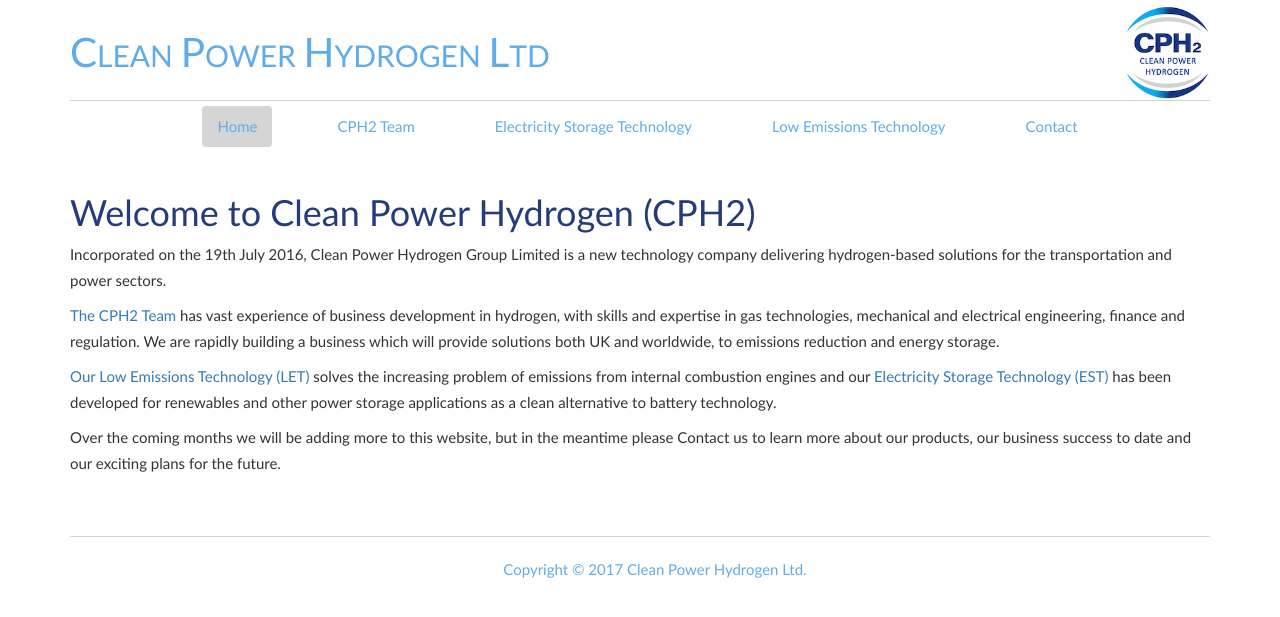
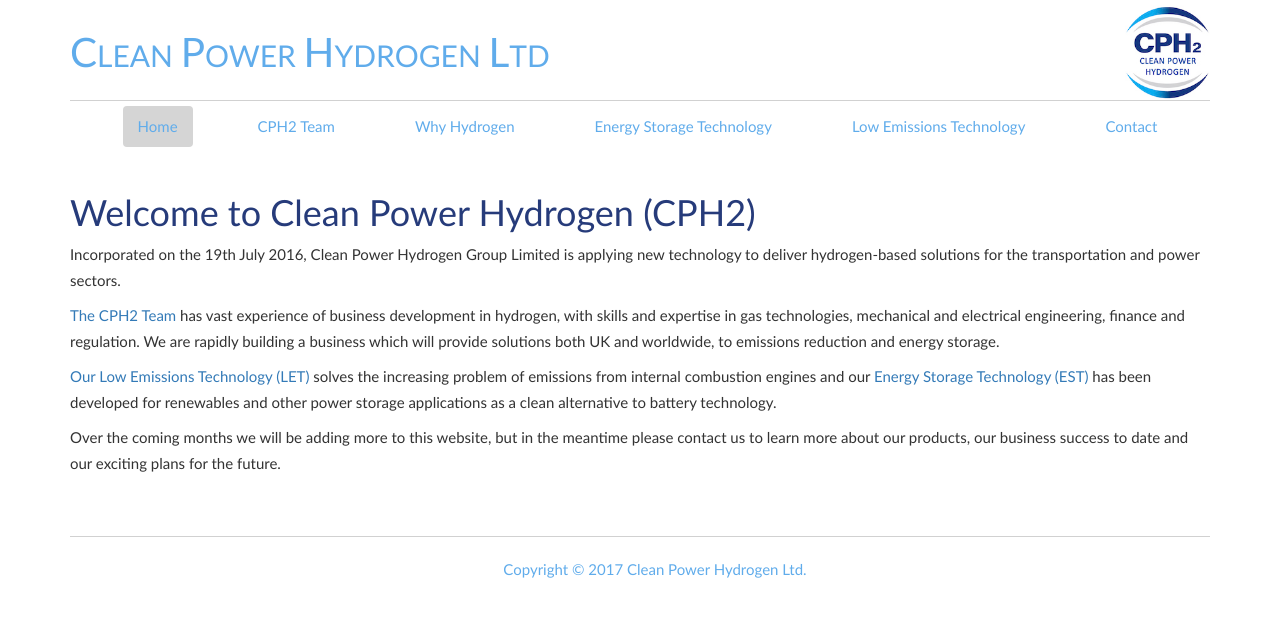
Before and after one commit to tcranston/cit-cph2, a Jekyll site: the page built from index.md, in a window 1280 px wide. Shown: the top 617 px of the page. Built offline with Jekyll 4.4.1, drawn with Linux system fonts in a browser that asks for light colours.

```diff
--- a/_config.yml
+++ b/_config.yml
@@ -9,7 +9,8 @@ url: "http://yourdomain.com" # the base hostname & protocol for your site
 main_menu:
   - Home
   - CPH2 Team
-  - Electricity Storage Technology
+  - Why Hydrogen
+  - Energy Storage Technology
   - Low Emissions Technology
   - Contact
 
--- a/index.md
+++ b/index.md
@@ -4,10 +4,10 @@ title: Welcome to Clean Power Hydrogen (CPH2)
 permalink: /
 ---
 
-Incorporated on the 19th July 2016, Clean Power Hydrogen Group Limited is a new technology company delivering hydrogen-based solutions for the transportation and power sectors.
+Incorporated on the 19th July 2016, Clean Power Hydrogen Group Limited is applying new technology to deliver hydrogen-based solutions for the transportation and power sectors.
 
 [The CPH2 Team](/cph2_team) has vast experience of business development in hydrogen, with skills and expertise in gas technologies, mechanical and electrical engineering, finance and regulation. We are rapidly building a business which will provide solutions both UK and worldwide, to emissions reduction and energy storage.
 
-[Our Low Emissions Technology (LET)](/low_emissions_technology) solves the increasing problem of emissions from internal combustion engines and our [Electricity Storage Technology (EST)](/electricity_storage_technology) has been developed for renewables and other power storage applications as a clean alternative to battery technology.
+[Our Low Emissions Technology (LET)](/low_emissions_technology) solves the increasing problem of emissions from internal combustion engines and our [Energy Storage Technology (EST)](/energy_storage_technology) has been developed for renewables and other power storage applications as a clean alternative to battery technology.
 
-Over the coming months we will be adding more to this website, but in the meantime please Contact us to learn more about our products, our business success to date and our exciting plans for the future.
+Over the coming months we will be adding more to this website, but in the meantime please contact us to learn more about our products, our business success to date and our exciting plans for the future.
```
Also changed, not shown: CPH2 Team/index.md (+1 -1 lines), Contact/index.md (+3 -0 lines), Low Emissions Technology/index.md (+2 -2 lines), Why Hydrogen/index.md (added, +17 -0 lines), Energy Storage Technology/index.md (renamed from Electricity Storage Technology/index.md).
